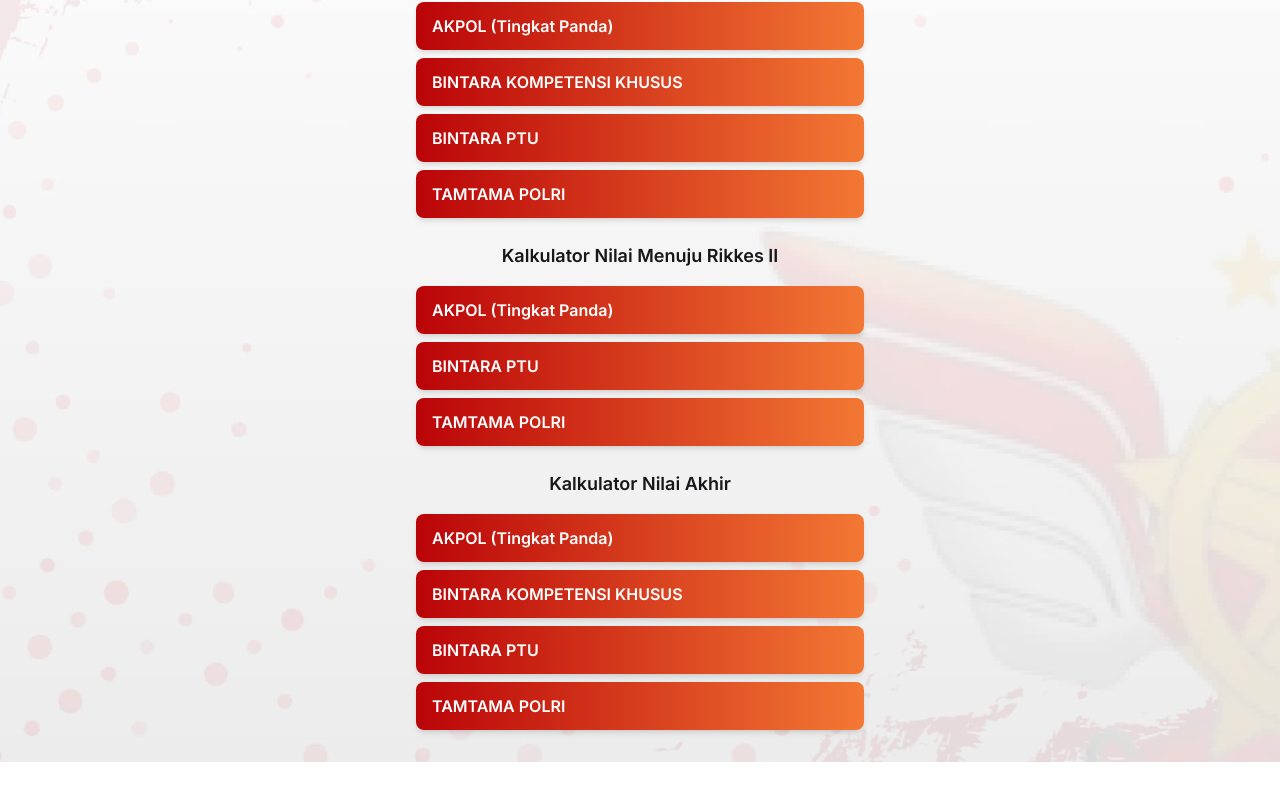
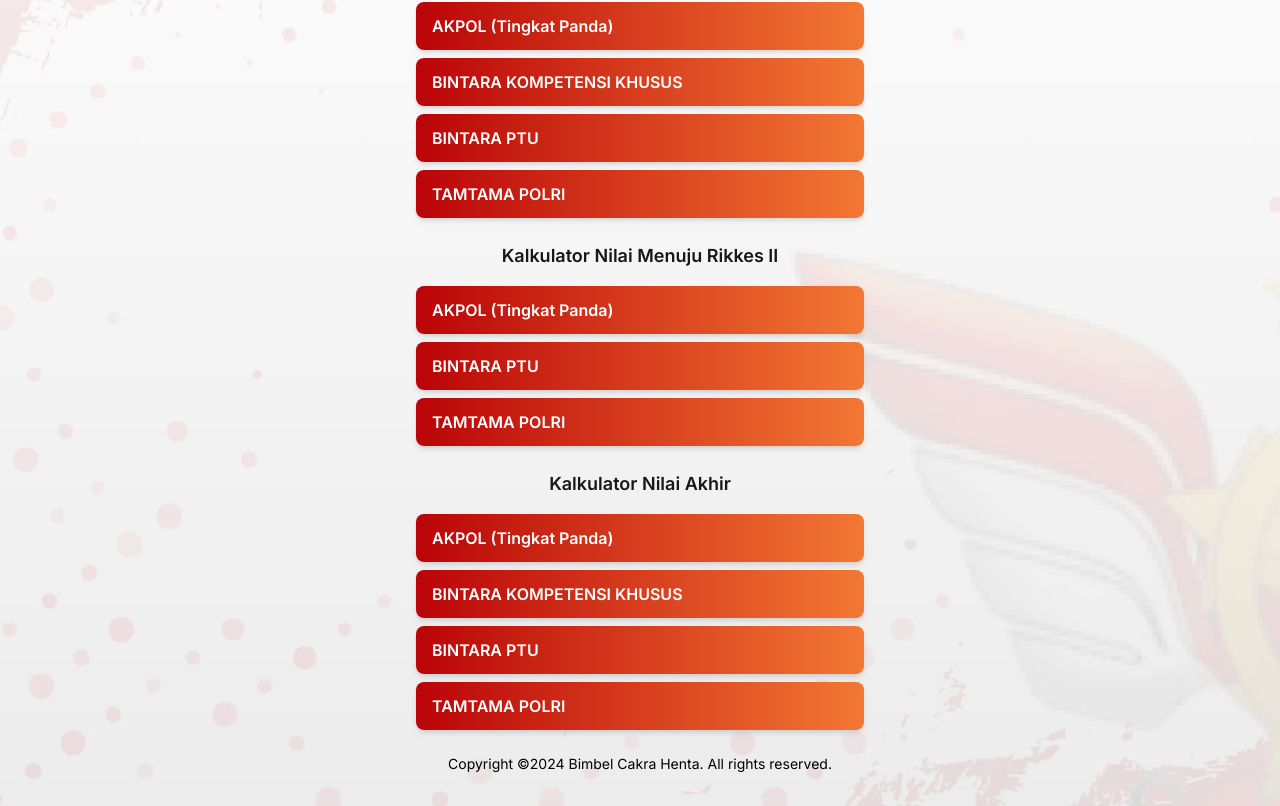
Before and after one commit to alwirifa/kalkulatorPolri, a Next.js app: page /calculator in a window 1280 px wide. Shown: the part 296-1102 px from the top of the page. Before the commit the page ends 1058 px from the top, so only its background shows below. Built offline with nearby package versions, Linux system fonts and the light colour scheme.

Commit message:
add footer

```diff
--- a/app/calculator/akademikAkpol/page.tsx
+++ b/app/calculator/akademikAkpol/page.tsx
@@ -170,6 +170,9 @@
           </div>
         )}
       </div>
+      <div className='h-full pt-6 flex items-end'>
+        <p className='text-xs md:text-sm'>Copyright ©2024 Bimbel Cakra Henta. All rights reserved.</p>
+      </div>
     </div>
   );
 };
--- a/app/calculator/akademikBakomsus/page.tsx
+++ b/app/calculator/akademikBakomsus/page.tsx
@@ -147,6 +147,9 @@
           </div>
         )}
       </div>
+      <div className='h-full pt-6 flex items-end'>
+        <p className='text-xs md:text-sm'>Copyright ©2024 Bimbel Cakra Henta. All rights reserved.</p>
+      </div>
     </div>
   );
 };
--- a/app/calculator/akademikBintara/page.tsx
+++ b/app/calculator/akademikBintara/page.tsx
@@ -162,6 +162,9 @@
           </div>
         )}
       </div>
+      <div className='h-full pt-6 flex items-end'>
+        <p className='text-xs md:text-sm'>Copyright ©2024 Bimbel Cakra Henta. All rights reserved.</p>
+      </div>
     </div>
   );
 };
--- a/app/calculator/akademikTamtama/page.tsx
+++ b/app/calculator/akademikTamtama/page.tsx
@@ -166,6 +166,9 @@
           </div>
         )}
       </div>
+      <div className='h-full pt-6 flex items-end'>
+        <p className='text-xs md:text-sm'>Copyright ©2024 Bimbel Cakra Henta. All rights reserved.</p>
+      </div>
     </div>
   );
 };
--- a/app/calculator/nilaiAkhirAkpol/page.tsx
+++ b/app/calculator/nilaiAkhirAkpol/page.tsx
@@ -147,6 +147,9 @@
           </div>
         )}
       </div>
+      <div className='h-full pt-6 flex items-end'>
+        <p className='text-xs md:text-sm'>Copyright ©2024 Bimbel Cakra Henta. All rights reserved.</p>
+      </div>
     </div>
   );
 };
--- a/app/calculator/nilaiAkhirBakomsus/page.tsx
+++ b/app/calculator/nilaiAkhirBakomsus/page.tsx
@@ -147,6 +147,9 @@
           </div>
         )}
       </div>
+      <div className='h-full pt-6 flex items-end'>
+        <p className='text-xs md:text-sm'>Copyright ©2024 Bimbel Cakra Henta. All rights reserved.</p>
+      </div>
     </div>
   );
 };
--- a/app/calculator/nilaiAkhirBintara/page.tsx
+++ b/app/calculator/nilaiAkhirBintara/page.tsx
@@ -145,6 +145,9 @@
           </div>
         )}
       </div>
+      <div className='h-full pt-6 flex items-end'>
+        <p className='text-xs md:text-sm'>Copyright ©2024 Bimbel Cakra Henta. All rights reserved.</p>
+      </div>
     </div>
   );
 };
--- a/app/calculator/nilaiAkhirTamtama/page.tsx
+++ b/app/calculator/nilaiAkhirTamtama/page.tsx
@@ -146,6 +146,9 @@
           </div>
         )}
       </div>
+      <div className='h-full pt-6 flex items-end'>
+        <p className='text-xs md:text-sm'>Copyright ©2024 Bimbel Cakra Henta. All rights reserved.</p>
+      </div>
     </div>
   );
 };
--- a/app/calculator/page.tsx
+++ b/app/calculator/page.tsx
@@ -50,6 +50,9 @@
           </div>
         </div>
       ))}
+      <div>
+        <p className='text-xs md:text-sm'>Copyright ©2024 Bimbel Cakra Henta. All rights reserved.</p>
+      </div>
     </div>
   )
 }
--- a/app/calculator/rikes2Akpol/page.tsx
+++ b/app/calculator/rikes2Akpol/page.tsx
@@ -146,6 +146,9 @@
           </div>
         )}
       </div>
+      <div className='h-full pt-6 flex items-end'>
+        <p className='text-xs md:text-sm'>Copyright ©2024 Bimbel Cakra Henta. All rights reserved.</p>
+      </div>
     </div>
   );
 };
--- a/app/calculator/rikes2Bintara/page.tsx
+++ b/app/calculator/rikes2Bintara/page.tsx
@@ -125,6 +125,9 @@
           </div>
         )}
       </div>
+      <div className='h-full pt-6 flex items-end'>
+        <p className='text-xs md:text-sm'>Copyright ©2024 Bimbel Cakra Henta. All rights reserved.</p>
+      </div>
     </div>
   );
 };
--- a/app/calculator/rikes2Tamtama/page.tsx
+++ b/app/calculator/rikes2Tamtama/page.tsx
@@ -126,6 +126,9 @@
           </div>
         )}
       </div>
+      <div className='h-full pt-6 flex items-end'>
+        <p className='text-xs md:text-sm'>Copyright ©2024 Bimbel Cakra Henta. All rights reserved.</p>
+      </div>
     </div>
   );
 };
```
